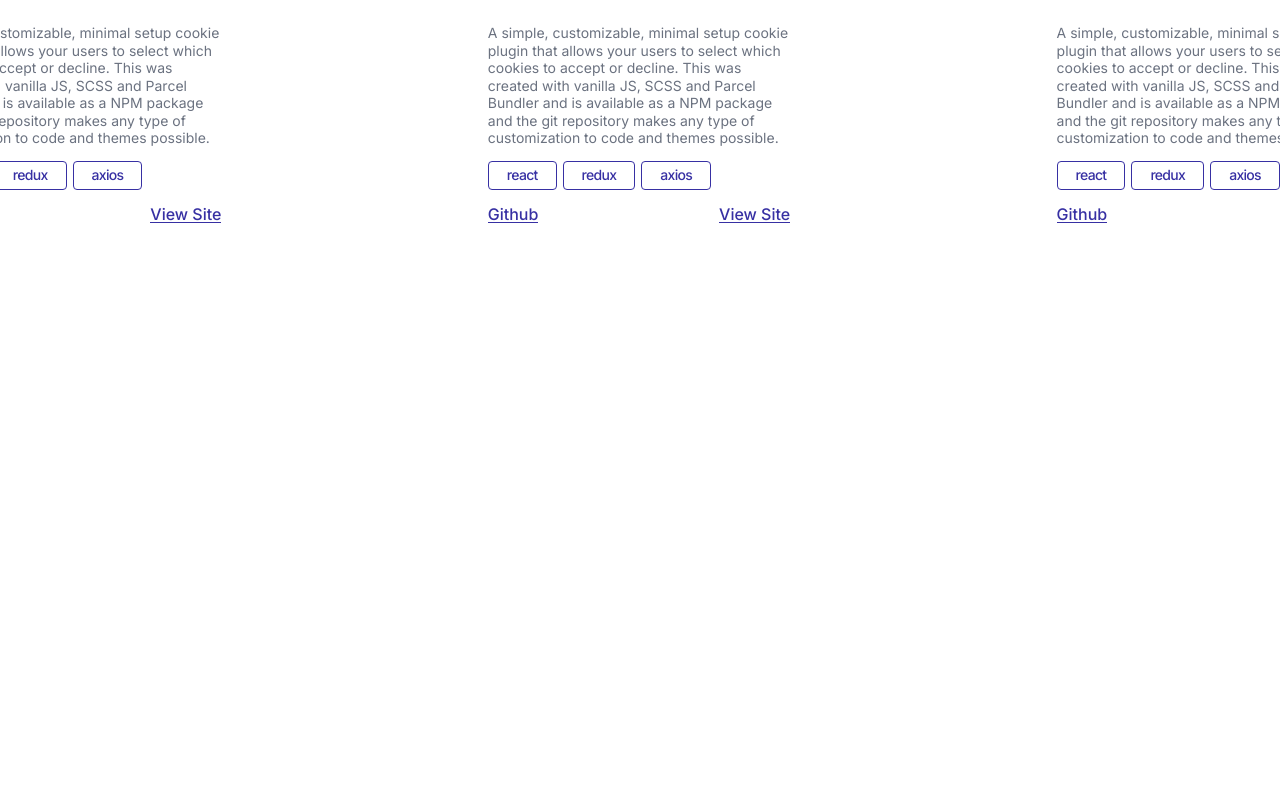
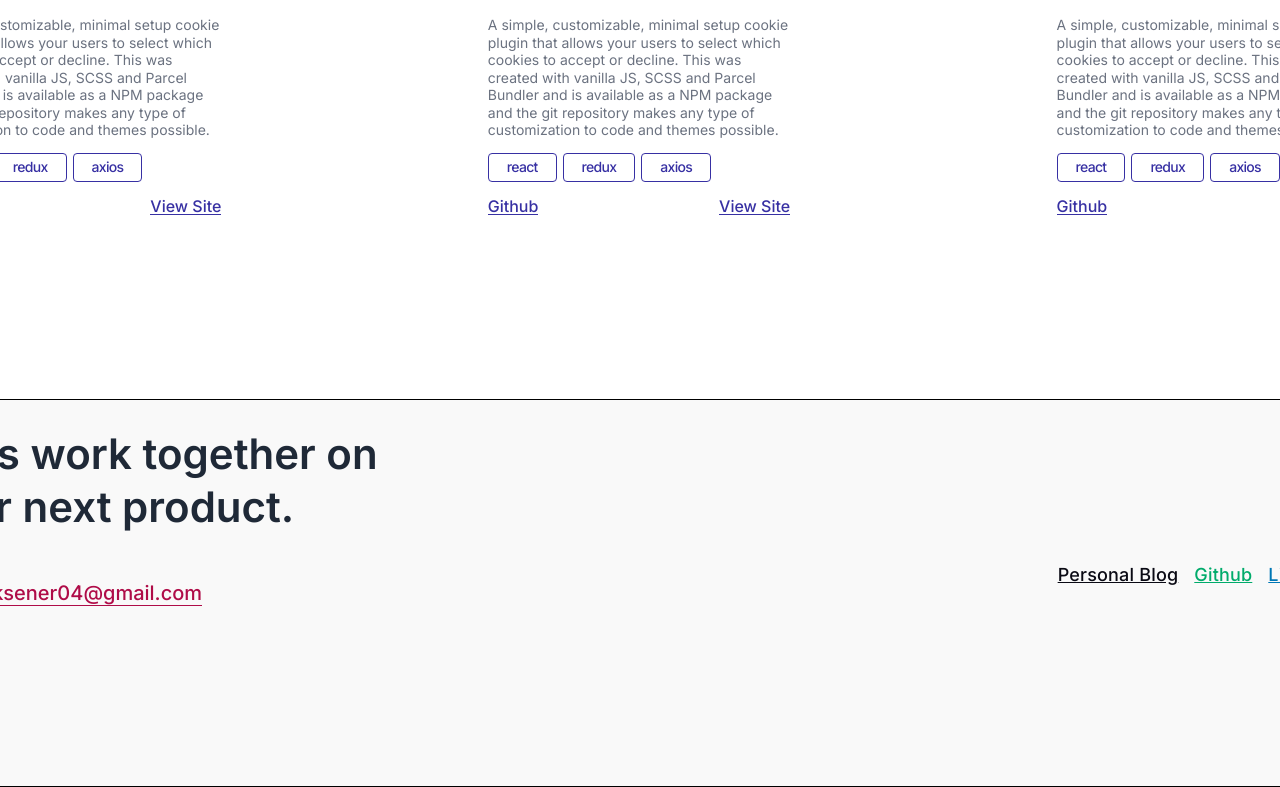
Before and after one commit to brksnr/portproject, a React (Vite) app: page / in a window 1280 px wide. Shown: the part 1781-2568 px from the top of the page. Before the commit the page ends 2036 px from the top, so only its background shows below. Built offline with nearby package versions, Linux system fonts and the light colour scheme.

Commit message:
footer componenti ve css ayarları yapıldı. (eksik var)

```diff
--- a/src/App.jsx
+++ b/src/App.jsx
@@ -1,4 +1,5 @@
 
+import { Footer } from './components/footer'
 import { Header } from './components/header'
 import { Hero } from './components/hero'
 import  { Profile }  from './components/profile'
@@ -15,7 +16,9 @@ function App() {
       <Skills/>
       <Profile/>
       <Projects/>
+      <Footer/>
    </>
+
   )
 }
 
--- /dev/null
+++ b/src/components/footer.jsx
@@ -0,0 +1,15 @@
+export function Footer() {
+    return (
+        <div className="footer">
+            <h1>Let's work together on<br/>your next product.</h1>
+            <div className="links">
+                <div className="email"><p>👉</p> <p className="email-sahis">berksener04@gmail.com</p></div>
+                <div className="websites">
+                    <a className="personal" href="/">Personal Blog</a>
+                    <a className="github" href="/">Github</a>
+                    <a className="linkedin" href="/">Linkedin</a>
+                </div>
+            </div>
+        </div>
+    )
+}
--- a/src/components/hero.jsx
+++ b/src/components/hero.jsx
@@ -1,6 +1,6 @@
 export function Hero() {
     return (
-        <>
+
         <div className="hero">
 
         <div className="hero-left">
@@ -22,6 +22,6 @@ export function Hero() {
         <img src="./src/images/almina.png"/>
         </div>
         </div>
-        </>
+
     )
 }
--- a/src/index.css
+++ b/src/index.css
@@ -6,6 +6,8 @@
 body {
   display: flex;
   justify-content: center;
+  margin: 0;
+  padding: 0;
 }
 
 /* body bitti */
@@ -412,7 +414,61 @@ border-bottom: 1.5px solid#3730A3;
 .project-container{
   width: 21%;
 }
+/* projects bitti*/
 
+.footer {
+  width: 100%;
+border:1px solid black;
+padding-bottom: 10rem;
+margin-top: 10rem;
+background-color: #F9F9F9;
+h1{
+font-family: Inter;
+font-size: 42px;
+font-weight: 600;
+line-height: 52.5px;
+text-align: left;
+color: #1F2937;
+  }
+}
+.links {
+  display: flex;
+  justify-content: space-between;
+  padding: 0px 20px;
+}
+.websites{
+  display: flex;
+  gap: 1rem;
+  a{
+font-family: Inter;
+font-size: 18px;
+font-weight: 500;
+line-height: 27px;
+letter-spacing: 0.01em;
+text-align: left;
+  }
+}
+.email{
+display: flex;
+align-items: center;
+.email-sahis{
+  font-family: Inter;
+  font-size: 20px;
+  font-weight: 500;
+  line-height: 24.2px;
+  color: #AF0C48;
+  border-bottom: 1.5px solid #AF0C48;
+}
+}
+.github{
+  color: #00AB6B;
+}
+.linkedin{
+  color: #0077B5;
+}
+.personal{
+  color: #0A0A14;
+}
 
 
 
```
